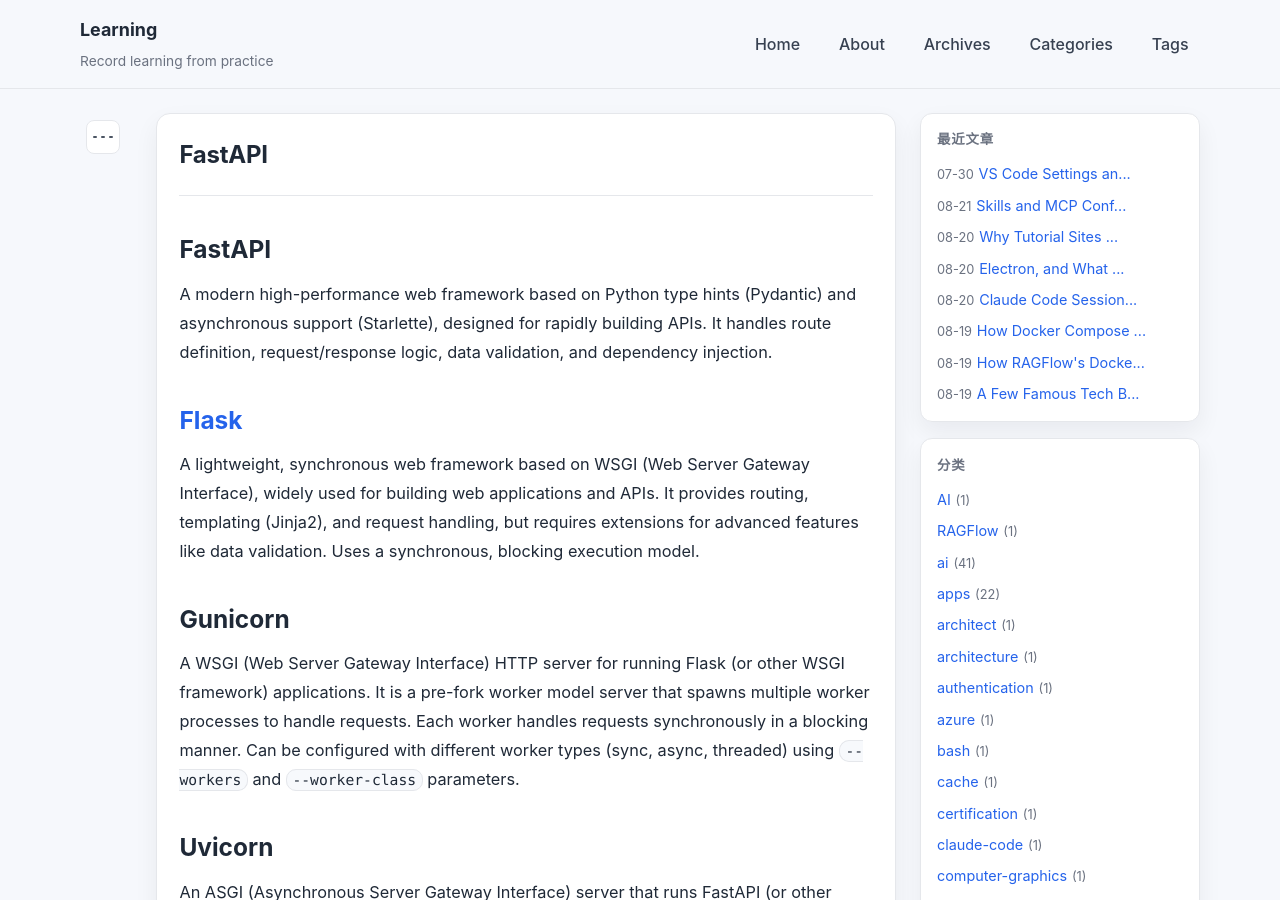
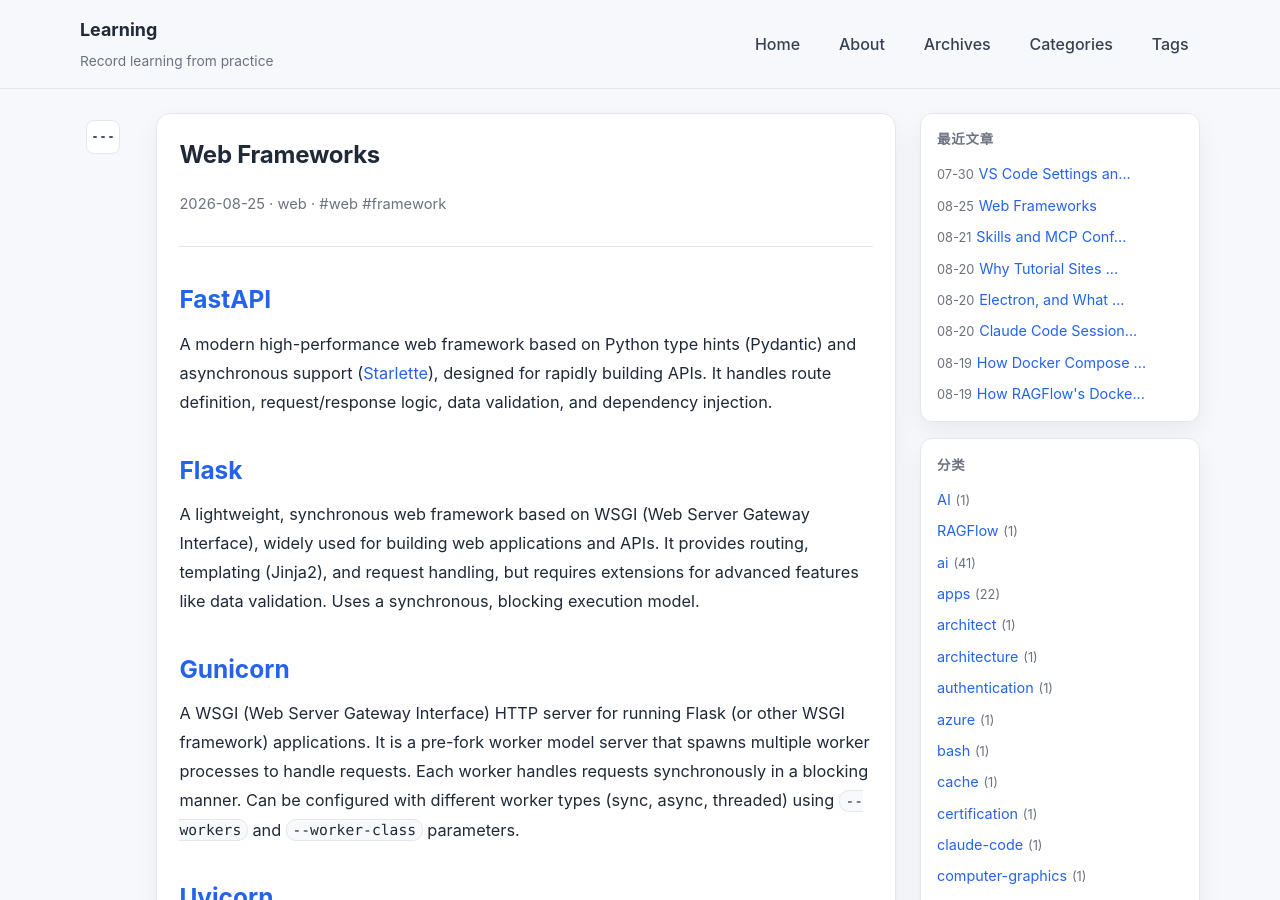
Before and after one commit to guominjia/learn, a Jekyll site: the page built from web/_posts/2026-08-25-web-frameworks.md, in a window 1280 px wide and 900 px high. Built offline with Jekyll 4.4.1, drawn with Linux system fonts in a browser that asks for light colours; our own code applies the rules of GitHub Pages for plain Markdown files; some of the changed text lies outside the part shown.

Commit message:
feat(docs): Add comprehensive article on web frameworks including FastAPI, Flask, Gunicorn, and Uvicorn

```diff
--- a/web/fast-api.md
+++ b/web/_posts/2026-08-25-web-frameworks.md
@@ -1,19 +1,26 @@
-## FastAPI
-A modern high-performance web framework based on Python type hints (Pydantic) and asynchronous support (Starlette), designed for rapidly building APIs.
+---
+title: Web Frameworks
+date: 2026-08-25
+categories: [web]
+tags: [web, framework]
+---
+
+## [FastAPI](https://pypi.org/project/fastapi/)
+A modern high-performance web framework based on Python type hints (Pydantic) and asynchronous support ([Starlette](https://pypi.org/project/starlette/)), designed for rapidly building APIs.
 It handles route definition, request/response logic, data validation, and dependency injection.
 
-## [Flask](https://github.com/guominjia/learn/blob/code_study/flask/flask_server.py)
+## [Flask](https://pypi.org/project/Flask/)
 A lightweight, synchronous web framework based on WSGI (Web Server Gateway Interface), widely used for building web applications and APIs.
 It provides routing, templating (Jinja2), and request handling, but requires extensions for advanced features like data validation.
 Uses a synchronous, blocking execution model.
 
-## Gunicorn
+## [Gunicorn](https://pypi.org/project/gunicorn/)
 A WSGI (Web Server Gateway Interface) HTTP server for running Flask (or other WSGI framework) applications.
 It is a pre-fork worker model server that spawns multiple worker processes to handle requests.
 Each worker handles requests synchronously in a blocking manner.
 Can be configured with different worker types (sync, async, threaded) using `--workers` and `--worker-class` parameters.
 
-## Uvicorn
+## [Uvicorn](https://pypi.org/project/uvicorn/)
 An ASGI (Asynchronous Server Gateway Interface) server that runs FastAPI (or other ASGI framework) applications.
 It listens for HTTP requests, parses protocols, passes requests to FastAPI for processing, and returns responses.
 It is based on `uvloop` (high-performance async I/O library) and `httptools` (HTTP protocol parser).
```
